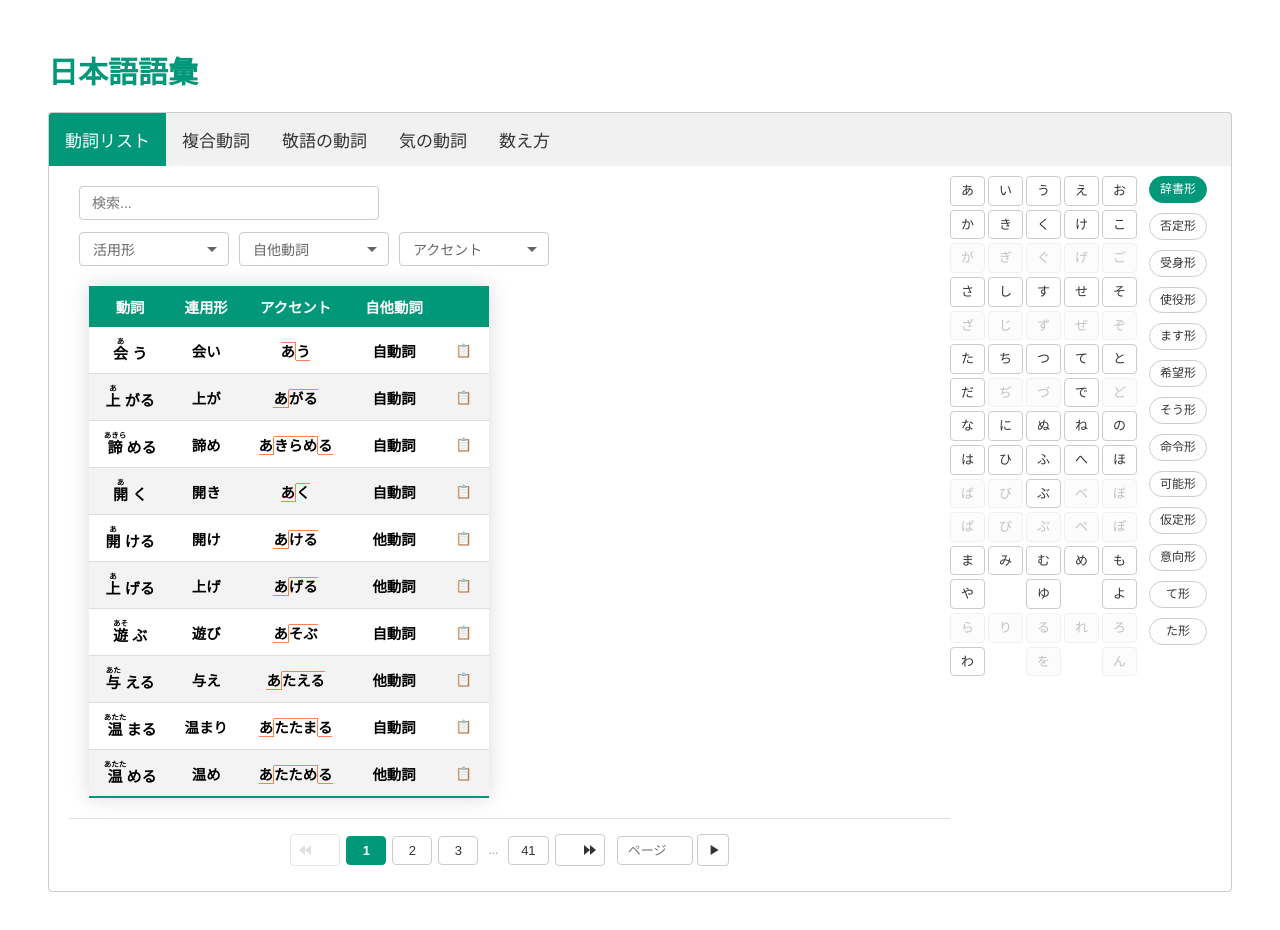
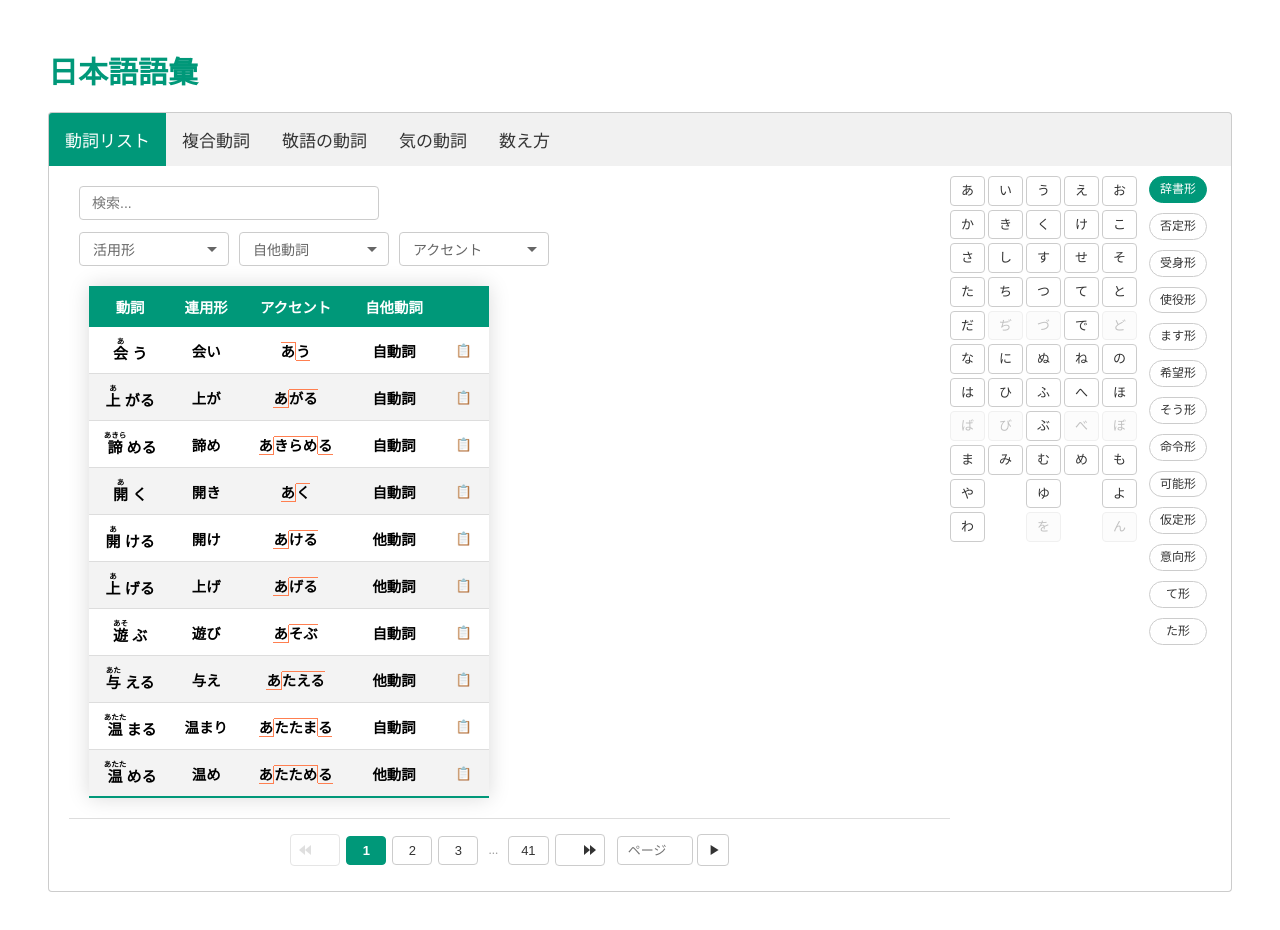
Before and after one commit to JoshuaMChan/japanese_word, a Vue app: page /#verbs in a window 1280 px wide. Shown: the top 930 px of the page. Built offline with nearby package versions, Linux system fonts and the light colour scheme.

Commit message:
disable 50on button v2

```diff
--- a/src/components/GojuuonPanel.vue
+++ b/src/components/GojuuonPanel.vue
@@ -40,6 +40,17 @@ const selectedGojuuon = computed({
 const toggleGojuuon = (char: string) => {
   selectedGojuuon.value = selectedGojuuon.value === char ? '' : char
 }
+
+// ===== Check if a row has any enabled buttons =====
+const isRowEnabled = (row: readonly string[]): boolean => {
+  // If no disabledChars provided, all rows are enabled
+  if (!props.disabledChars || Object.keys(props.disabledChars).length === 0) {
+    return true
+  }
+
+  // Check if at least one character in the row is enabled
+  return row.some(char => props.disabledChars[char] !== false)
+}
 </script>
 
 <template>
@@ -47,6 +58,7 @@ const toggleGojuuon = (char: string) => {
     <div
         v-for="(row, rowIdx) in GOJUUON_ROWS"
         :key="rowIdx"
+        v-show="isRowEnabled(row)"
         class="gojuuon-row"
         :class="{ 'gojuuon-row-3-chars': row.length === 3 }"
     >
```
